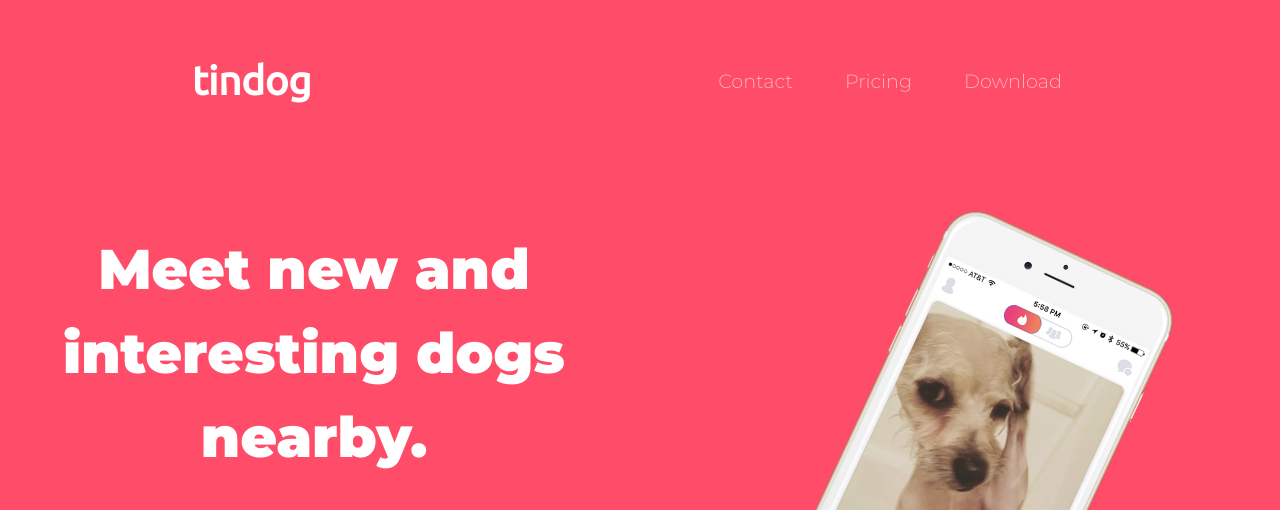
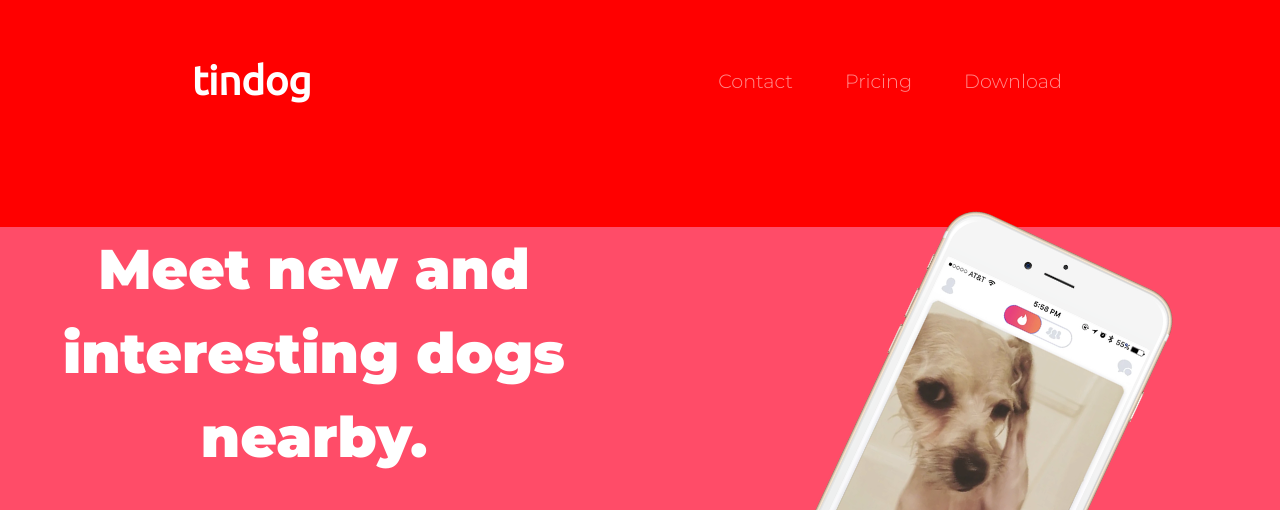
Before and after one commit to Rocksteady0101/TinDog, a plain HTML site: page index.html in a window 1280 px wide. Shown: the top 510 px of the page. Drawn offline with nearby package versions, Linux system fonts and the light colour scheme.

Commit message:
Update styles.css

```diff
--- a/styles.css
+++ b/styles.css
@@ -34,7 +34,7 @@ p {
 }
 
 #nav{
-  background-color:#ff4c68;
+  background-color: red;
   text-align: center;
   position: relative;
 z-index: 1;
```
